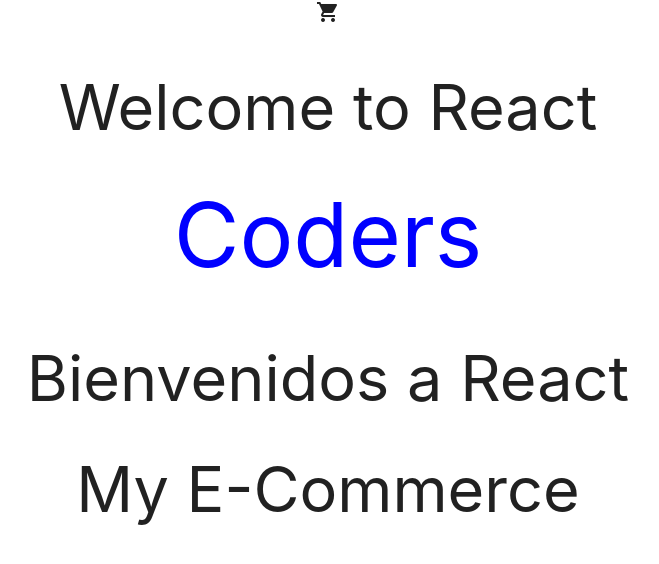
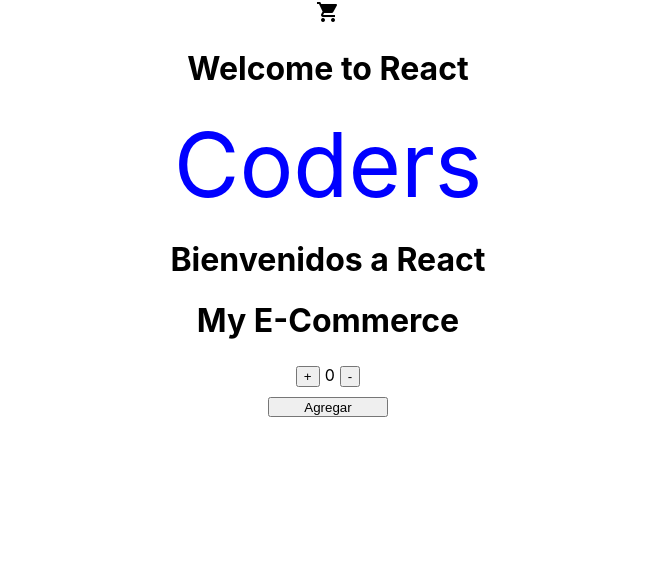
Before and after one commit to RoxanaHernandez/Final-Project-CH, a React (Create React App) app: page / in a window 1280 px wide. Shown: the top 564 px of the page, without its empty margins (312-971 px from the left). Built offline with nearby package versions, Linux system fonts and the light colour scheme.

Commit message:
'originales'

```diff
--- a/package.json
+++ b/package.json
@@ -10,7 +10,8 @@
     "react": "^17.0.0",
     "react-dom": "^16.14.0",
     "react-materialize": "^3.9.3",
-    "react-scripts": "3.4.3"
+    "react-scripts": "3.4.3",
+    "react-scroll-parallax": "^2.3.4"
   },
   "scripts": {
     "start": "react-scripts start",
--- a/public/index.html
+++ b/public/index.html
@@ -4,7 +4,7 @@
     <meta charset="utf-8" />
     <link rel="icon" href="%PUBLIC_URL%/favicon.ico" />
     <link rel="stylesheet" href="https://fonts.googleapis.com/icon?family=Material+Icons">
-    <link rel="stylesheet" href="https://cdnjs.cloudflare.com/ajax/libs/materialize/1.0.0/css/materialize.min.css">
+    <!--<link rel="stylesheet" href="https://cdnjs.cloudflare.com/ajax/libs/materialize/1.0.0/css/materialize.min.css">-->
     <meta name="viewport" content="width=device-width, initial-scale=1" />
     <meta name="theme-color" content="#000000" />
     <meta
@@ -28,6 +28,7 @@
     -->
     <title>React App</title>
   </head>
+
   <body>
     <noscript>You need to enable JavaScript to run this app.</noscript>
     <div id="root"></div>
@@ -41,5 +42,6 @@
       To begin the development, run `npm start` or `yarn start`.
       To create a production bundle, use `npm run build` or `yarn build`.
     -->
+    <!--<script type="text/javascript" src="js/materialize.min.js"></script>-->
   </body>
 </html>
--- a/src/App.js
+++ b/src/App.js
@@ -4,6 +4,7 @@
 import NavBar from './components/NavBar';
 import Home  from './components/Home';
 import ItemListContainer from './components/ItemListContainer';
+import ItemCount from './components/botones/ItemCount';
 
 function App() {
   return (
@@ -12,6 +13,8 @@
       <Home greeting="Welcome to React">Coders</Home>
       <Home greeting="Bienvenidos a React"></Home>
       <ItemListContainer title="My E-Commerce"></ItemListContainer>
+      <ItemCount initial="" min="1" max="5" onAdd="">1</ItemCount>
+
     </div>
   );
 }
--- /dev/null
+++ b/src/components/botones/ItemCount.js
@@ -0,0 +1,29 @@
+import React,{useState} from 'react'
+
+function ItemCount({stock, initial, onAdd}){
+    const [valor, setValor]= useState(0);
+
+return <div> <button onClick= {()=> {
+    if(valor<stock){
+    setValor( valor + 1)
+    }
+}} style= {{margin: "5px"}}> + </button>
+
+{valor}
+
+<button onClick= {()=> {
+    if(valor> 0 && valor<=stock){
+    setValor( valor - 1)
+    }
+}} style= {{margin: "5px"}} > - </button>
+
+<div> <button onClick={onAdd} style= {{width: "120px", height:"20px", margin: "5px" }}> Agregar </button> </div>
+
+
+
+</div>
+
+
+}
+
+export default ItemCount;
```
Also changed, not shown: 1 other file (tests, documents, lock files or other folders).
